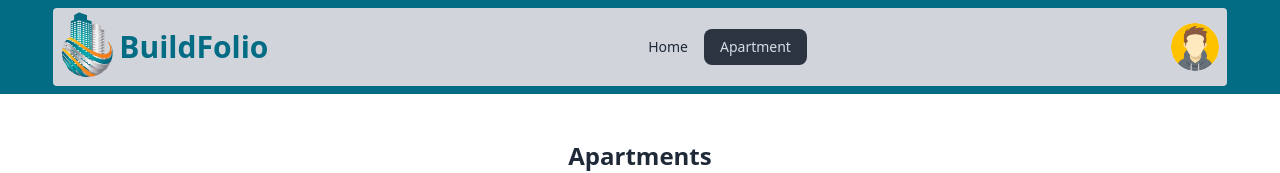
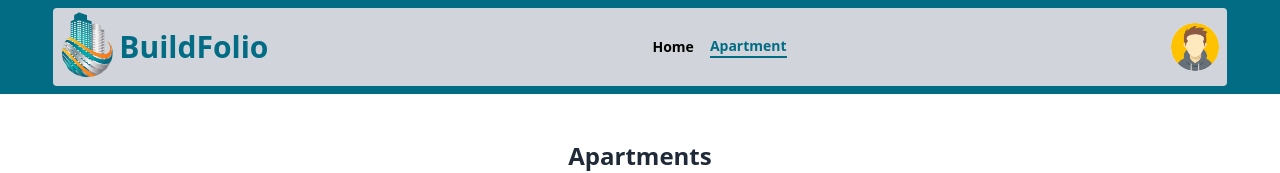
Before and after one commit to im-AbrarHossen/BuildFolio, a React (Vite) app: page /apartment in a window 1280 px wide. Shown: the top 173 px of the page. Built offline with nearby package versions, Linux system fonts and the light colour scheme; no server answers; sample sign-in values are in the browser's storage.

Commit message:
Error page and navbar update

```diff
--- a/src/components/ApartmentCard.jsx
+++ b/src/components/ApartmentCard.jsx
@@ -49,7 +49,7 @@ const ApartmentCard = ({ apartment }) => {
     };
     return (
         <div>
-            <div className="bg-white shadow-lg rounded-lg overflow-hidden text-black border">
+            <div className="bg-white shadow-lg rounded-lg overflow-hidden text-primary border">
                 <img className="h-[180px] w-full object-cover rounded rounded-b-none" src={apartment.apartmentImage} alt="Thumbnail" />
                 <div className="p-4">
                     <div className="flex items-center justify-between font-semibold">
@@ -63,7 +63,7 @@ const ApartmentCard = ({ apartment }) => {
                     <div className="flex items-center justify-center">
                         <button
                             onClick={handleAgreement}
-                            className="mt-4 btn btn-outline text-[#026C84] hover:bg-[#026C84] border-[#026C84] w-full font-bold rounded">
+                            className="mt-4 btn btn-outline text-primary hover:bg-primary border-primary w-full font-bold rounded">
                             {apartment.agreementButton}
                         </button>
                     </div>
--- a/src/components/Navbar.jsx
+++ b/src/components/Navbar.jsx
@@ -22,10 +22,15 @@ const Navbar = () => {
         setImgSrc(Avatar); // Fallback to Avatar on error
     };
 
+    const navLinkClass = ({ isActive }) =>
+        isActive
+            ? "border-b-2 border-primary text-primary font-bold rounded-none p-0 hover:bg-transparent focus:bg-transparent active:bg-transparent focus:outline-none"
+            : "text-black hover:text-primary font-bold rounded-none p-0 transition hover:bg-transparent focus:bg-transparent active:bg-transparent focus:outline-none"
+
     return (
         <div className="flex justify-between items-center w-11/12 mx-auto bg-gray-300 rounded px-2">
             <details className="dropdown lg:hidden">
-                <summary className="btn bg-[#026C84] text-white">
+                <summary className="btn bg-primary hover:bg-secondary text-white">
                     <svg
                         xmlns="http://www.w3.org/2000/svg"
                         className="h-5 w-5"
@@ -41,8 +46,16 @@ const Navbar = () => {
                 </summary>
                 <ul
                     className="menu menu-sm dropdown-content bg-base-100 rounded-box z-50 w-52 p-2 shadow">
-                    <li><NavLink to="/">Home</NavLink></li>
-                    <li><NavLink to="/apartment">Apartment</NavLink></li>
+                    <li><NavLink to="/" className={({ isActive }) =>
+                        isActive
+                            ? "bg-primary text-white font-semibold"
+                            : "text-black hover:text-primary"
+                    }>Home</NavLink></li>
+                    <li><NavLink to="/apartment" className={({ isActive }) =>
+                        isActive
+                            ? "bg-primary text-white font-semibold"
+                            : "text-black hover:text-primary"
+                    }>Apartment</NavLink></li>
                 </ul>
             </details>
             <Link to="/" className="flex lg:flex-row flex-col items-center lg:ml-[-20px]">
@@ -51,9 +64,9 @@ const Navbar = () => {
             </Link>
             <div className="hidden lg:flex lg:gap-5">
                 <div className="hidden lg:flex">
-                    <ul className="menu menu-horizontal px-1">
-                        <li><NavLink to="/">Home</NavLink></li>
-                        <li><NavLink to="/apartment">Apartment</NavLink></li>
+                    <ul className="menu menu-horizontal px-1 flex items-center gap-4">
+                        <li><NavLink to="/" className={navLinkClass}>Home</NavLink></li>
+                        <li><NavLink to="/apartment" className={navLinkClass}>Apartment</NavLink></li>
                     </ul>
                 </div>
             </div>
@@ -85,7 +98,7 @@ const Navbar = () => {
                         </div>
                     ) : (
                         <div className="flex items-center gap-3">
-                            <Link to="/auth/login" className="btn text-white bg-[#026C84] hover:bg-[#2c8a9f]">Login</Link>
+                            <Link to="/auth/login" className="btn text-white bg-[#026C84] hover:bg-secondary">Login</Link>
                         </div>
                     )
                 }
--- a/src/pages/public-pages/ErrorPage.jsx
+++ b/src/pages/public-pages/ErrorPage.jsx
@@ -6,7 +6,7 @@ const ErrorPage = () => {
         <div className="flex items-center justify-center min-h-screen text-center">
             <div className="w-11/12 mx-auto flex flex-col items-center">
                 <img className="w-full h-[400px]" src={ErrorImage} alt="svg" />
-                <Link to="/" className="btn bg-purple-600 text-white hover:bg-purple-700">Back to Home</Link>
+                <Link to="/" className="btn bg-primary text-white hover:bg-secondary">Back to Home</Link>
             </div>
         </div>
     );
--- a/tailwind.config.js
+++ b/tailwind.config.js
@@ -5,7 +5,12 @@ export default {
     "./src/**/*.{js,ts,jsx,tsx}",
   ],
   theme: {
-    extend: {},
+    extend: {
+      colors: {
+        primary: "#026C84",   // Example: Indigo
+        secondary: "#2c8a9f", // Example: Amber
+      },
+    },
   },
   plugins: [
     require('daisyui'),
```
